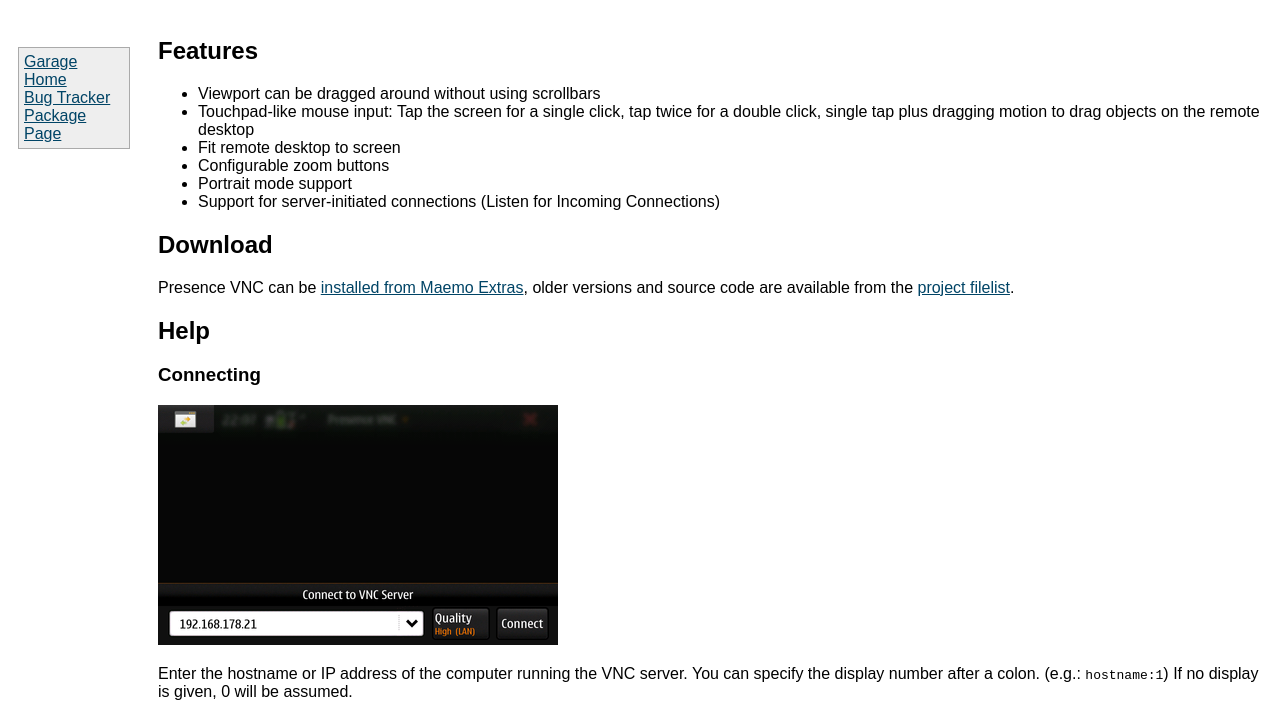
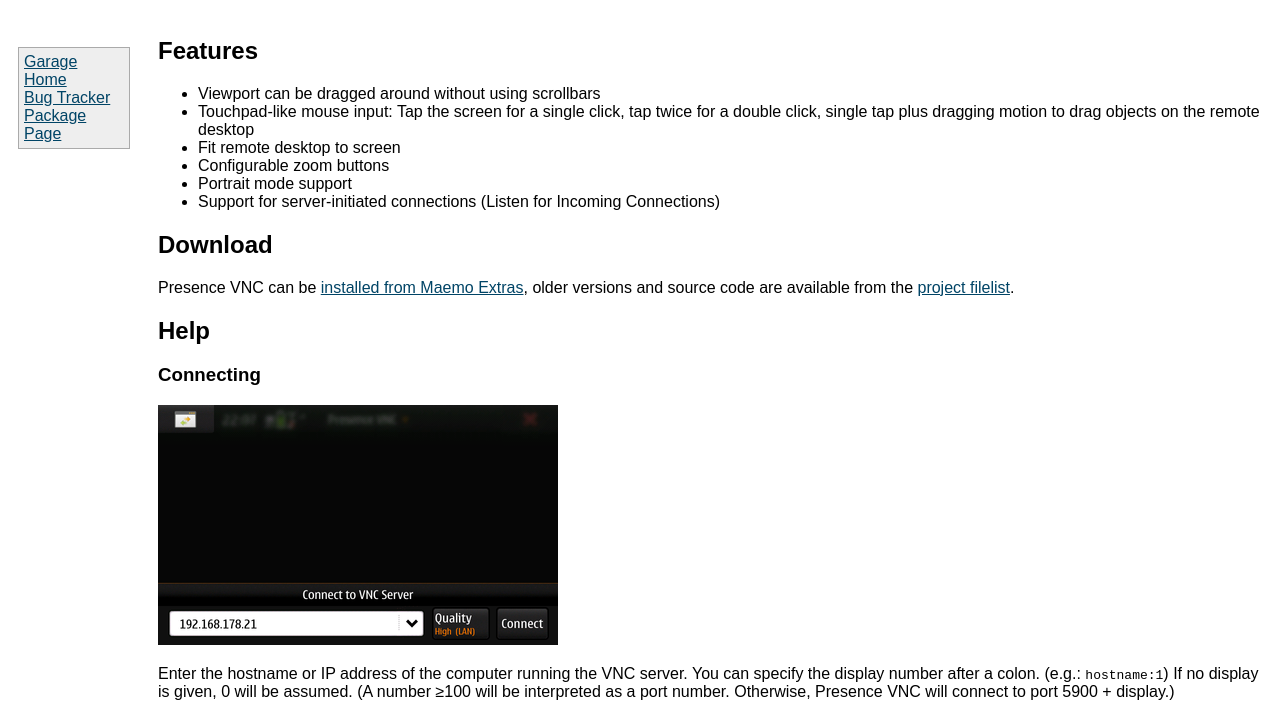
Before and after one commit to cpulvermacher/PresenceVNC, a plain HTML site: page www/index.html in a window 1280 px wide. Shown: the part 92-800 px from the top of the page. Drawn offline with Linux system fonts and the light colour scheme.

Commit message:
mention ip:port notation in help

```diff
--- a/www/index.html
+++ b/www/index.html
@@ -48,7 +48,7 @@
 <p><img src="connecting.png" alt="Connect to VNC Server" /></p>
 <p>Enter the hostname or IP address of the computer running the VNC server.
 You can specify the display number after a colon. (e.g.: <tt>hostname:1</tt>)
-If no display is given, 0 will be assumed.</p>
+If no display is given, 0 will be assumed. (A number &ge;100 will be interpreted as a port number. Otherwise, Presence VNC will connect to port 5900 + display.)</p>
 
 <p>Pressing the arrow symbol next to the input field will bring up the list of recently used hosts.
 Additionally, you can select the <strong>Listen for incoming connections</strong> option to accept a "reverse" connection from the server.
```
